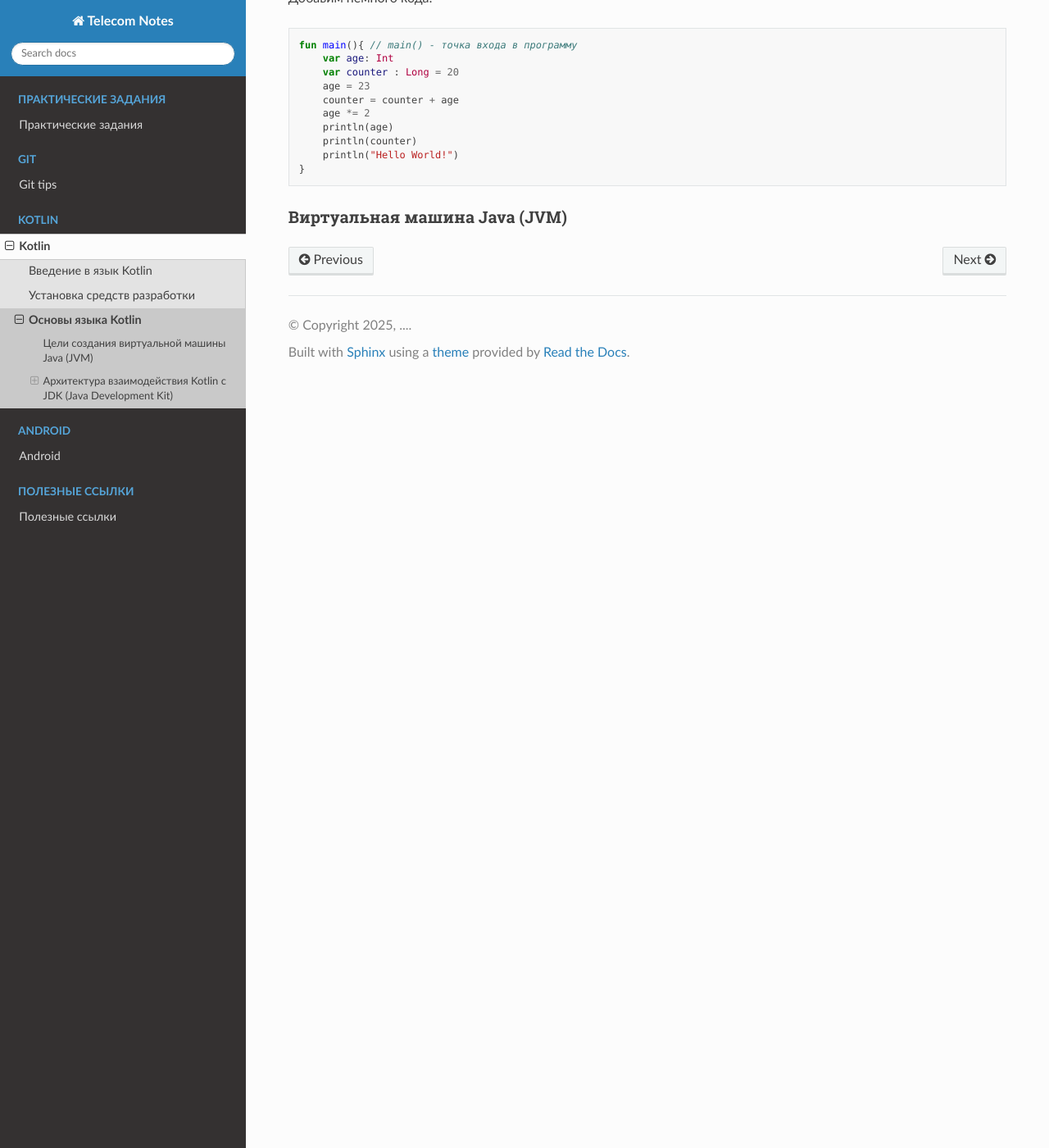
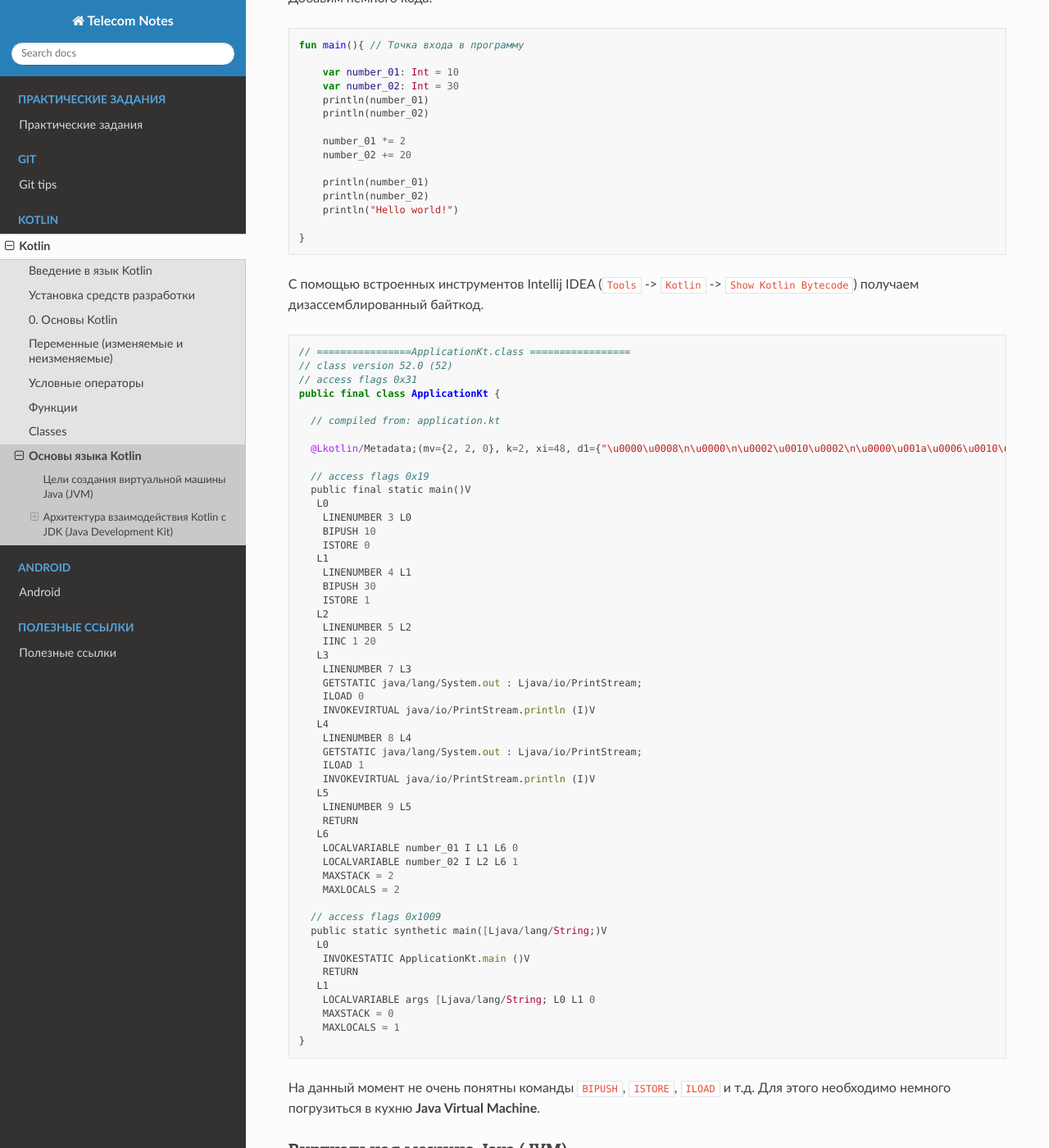
Before and after one commit to TelecomDep/notes, a Sphinx documentation site: the page built from docs/source/Kotlin/02_basics_compile_jvm.md, in a window 1280 px wide and 1400 px high, scrolled down 2897 px. Shown: the whole window at 82% size. Built offline with Sphinx 7.4.7 and the Read the Docs theme 3.1.0, drawn with Linux system fonts in a browser that asks for light colours; pages that are not in the unit, such as notebooks, are missing from menus.

Commit message:
PR1 added

````diff
--- a/docs/source/Kotlin/02_basics_compile_jvm.md
+++ b/docs/source/Kotlin/02_basics_compile_jvm.md
@@ -35,18 +35,18 @@ JVM может быть установлена на любую операцио
 
 Кратко по каждому блоку:
 1. Инструменты разработки `Java (JDT)` - это набор расширений рабочей среды, с помощью которого можно редактировать, компилировать и запускать программы на Java.
-1.1 `javac` - компилятор языка Java. Преобразует `*.java` в байт-код `*.class`;
-1.2 `javap` - дизассемблер языка Java. Применяет обратную опереацию `javac`, преобразует `*.class` в понятный человеку формат;
-1.3 `VisualVM` - удобная утилита для визуализации, мониторинга, профилирования приложений Java;
-1.4 `Other` - набор доп. инструментов (Basic Tools, Security Tools, Monitoring and Troubleshooting Tools, Deployment Tools, etc.);
+  1.1 `javac` - компилятор языка Java. Преобразует `*.java` в байт-код `*.class`;
+  1.2 `javap` - дизассемблер языка Java. Применяет обратную опереацию `javac`, преобразует `*.class` в понятный человеку формат;
+  1.3 `VisualVM` - удобная утилита для визуализации, мониторинга, профилирования приложений Java;
+  1.4 `Other` - набор доп. инструментов (Basic Tools, Security Tools, Monitoring and Troubleshooting Tools, Deployment Tools, etc.);
 
 2. `Kotlin Multiplatform` - включает в себя компилятор для разны сред разработки (JVM, JS, Native);
-2.1 `kotlinc` - компилятор языка Kotlin. Преобразует `*.kt` в `байт-код`, понятный `JVM`.
-2.2 etc.
+  2.1 `kotlinc` - компилятор языка Kotlin. Преобразует `*.kt` в `байт-код`, понятный `JVM`.
+  2.2 etc.
 
 3. `JRE (Java Runtime Environment)` - среда выполнения Java. Необходима для запуска программ. Состоит из:
-3.1 Виртуальной машины Java (`JVM`) - сердце работы программ;
-3.2 Стандартная библиотека классов Java (`java.io`, `java.lang`, `java.math`, `java.net`, etc.).
+  3.1 Виртуальной машины Java (`JVM`) - сердце работы программ;
+  3.2 Стандартная библиотека классов Java (`java.io`, `java.lang`, `java.math`, `java.net`, etc.).
 
 ### Байт-код
 
@@ -55,17 +55,80 @@ JVM может быть установлена на любую операцио
 В созданном проекте откроем файл `/src/application.kt` (создается по умолчанию, если не менять настройки). Добавим немного кода:
 
 ```kotlin
-fun main(){ // main() - точка входа в программу
-    var age: Int
-    var counter : Long = 20
-    age = 23
-    counter = counter + age
-    age *= 2
-    println(age)
-    println(counter)
-    println("Hello World!")
+fun main(){ // Точка входа в программу
+
+    var number_01: Int = 10
+    var number_02: Int = 30
+    println(number_01)
+    println(number_02)
+
+    number_01 *= 2
+    number_02 += 20
+
+    println(number_01)
+    println(number_02)
+    println("Hello world!")
+
 }
 ```
+С помощью встроенных инструментов Intellij IDEA (`Tools` -> `Kotlin` -> `Show Kotlin Bytecode`) получаем дизассемблированный байткод.
+
+```kotlin
+// ================ApplicationKt.class =================
+// class version 52.0 (52)
+// access flags 0x31
+public final class ApplicationKt {
+
+  // compiled from: application.kt
+
+  @Lkotlin/Metadata;(mv={2, 2, 0}, k=2, xi=48, d1={"\u0000\u0008\n\u0000\n\u0002\u0010\u0002\n\u0000\u001a\u0006\u0010\u0000\u001a\u00020\u0001\u00a8\u0006\u0002"}, d2={"main", "", "HelloKotlin"})
+
+  // access flags 0x19
+  public final static main()V
+   L0
+    LINENUMBER 3 L0
+    BIPUSH 10
+    ISTORE 0
+   L1
+    LINENUMBER 4 L1
+    BIPUSH 30
+    ISTORE 1
+   L2
+    LINENUMBER 5 L2
+    IINC 1 20
+   L3
+    LINENUMBER 7 L3
+    GETSTATIC java/lang/System.out : Ljava/io/PrintStream;
+    ILOAD 0
+    INVOKEVIRTUAL java/io/PrintStream.println (I)V
+   L4
+    LINENUMBER 8 L4
+    GETSTATIC java/lang/System.out : Ljava/io/PrintStream;
+    ILOAD 1
+    INVOKEVIRTUAL java/io/PrintStream.println (I)V
+   L5
+    LINENUMBER 9 L5
+    RETURN
+   L6
+    LOCALVARIABLE number_01 I L1 L6 0
+    LOCALVARIABLE number_02 I L2 L6 1
+    MAXSTACK = 2
+    MAXLOCALS = 2
+
+  // access flags 0x1009
+  public static synthetic main([Ljava/lang/String;)V
+   L0
+    INVOKESTATIC ApplicationKt.main ()V
+    RETURN
+   L1
+    LOCALVARIABLE args [Ljava/lang/String; L0 L1 0
+    MAXSTACK = 0
+    MAXLOCALS = 1
+}
+```
+
+На данный момент не очень понятны команды `BIPUSH`, `ISTORE`, `ILOAD` и т.д.
+Для этого необходимо немного погрузиться в кухню **Java Virtual Machine**.
 
 ### Виртуальная машина Java (JVM)
 
--- a/docs/source/Kotlin/kotlin.rst
+++ b/docs/source/Kotlin/kotlin.rst
@@ -8,4 +8,5 @@ Kotlin
 
    00_introduction
    01_install_first_program
+   02_basic
    02_basics_compile_jvm
````
Also changed, not shown: docs/source/HomeWork/home_work.md (+11 -2 lines), docs/source/Kotlin/02_basic.md (+4 -13 lines), docs/source/References/usefull_links.md (+4 -0 lines).
